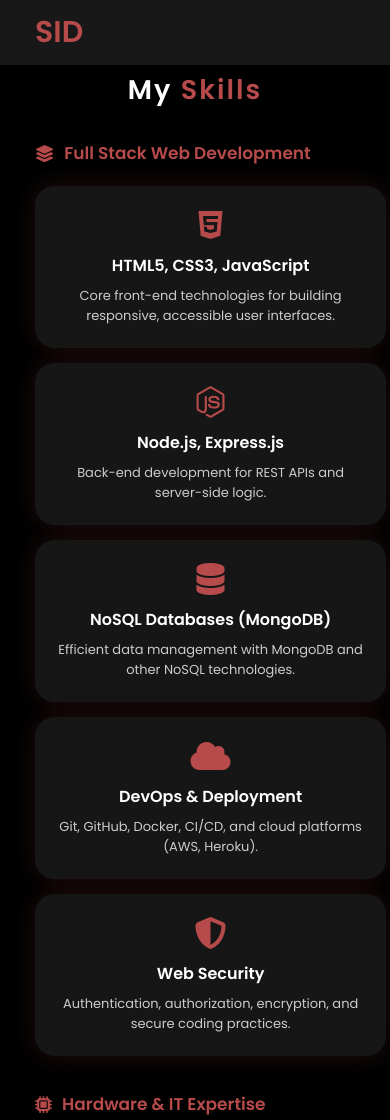
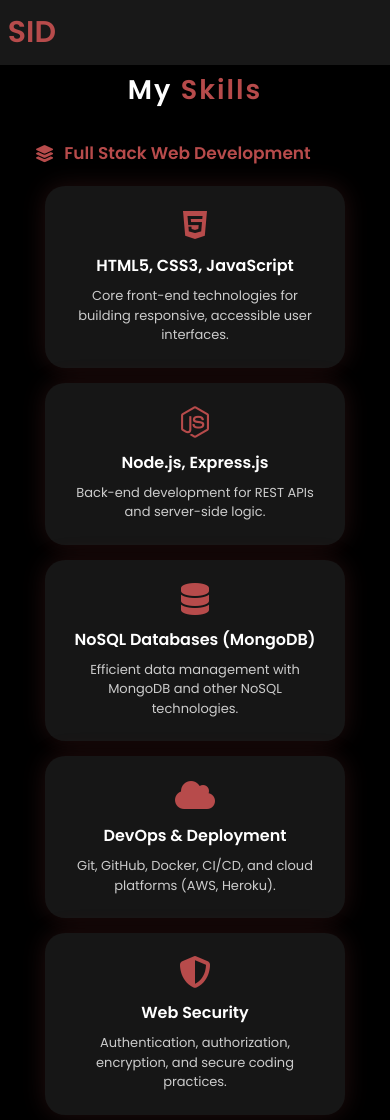
Before and after one commit to siddharth-rapol/SIDPORTFOLIO, a plain HTML site: page skills.html in a window 390 px wide. Shown: the top 1120 px of the page. Drawn offline with Linux system fonts and the light colour scheme.

Commit message:
edit for responsiveness

```diff
--- a/style.css
+++ b/style.css
@@ -1,4 +1,10 @@
 @import url('https://fonts.googleapis.com/css2?family=Poppins:wght@100;200;300;400;500;600&display=swap');
+.container {
+    width: 100%;
+    max-width: 1200px;
+    margin: 0 auto;
+    padding: 1rem;
+}
 
 *{
     margin: 0;
@@ -584,6 +590,34 @@ span{
     flex-direction: column;
     gap: 1.5rem;
 }
+@media (max-width: 700px) {
+    .services-container,
+    .skills-container,
+    .contact-container {
+        flex-direction: column;
+        padding: 0 1rem;
+        gap: 1.5rem;
+    }
+    .service-card,
+    .skill-card,
+    .education-card,
+    .contact-form,
+    .contact-info {
+        width: 100%;
+        max-width: 420px;
+        margin: 0 auto;
+    }
+    header {
+        padding: 1rem 2%;
+    }
+}
+
+
+img {
+    max-width: 100%;
+    height: auto;
+    display: block;
+}
 
 .input-group label {
     color: #b74b4b;
```
Also changed, not shown: index.html (+1 -0 lines).
